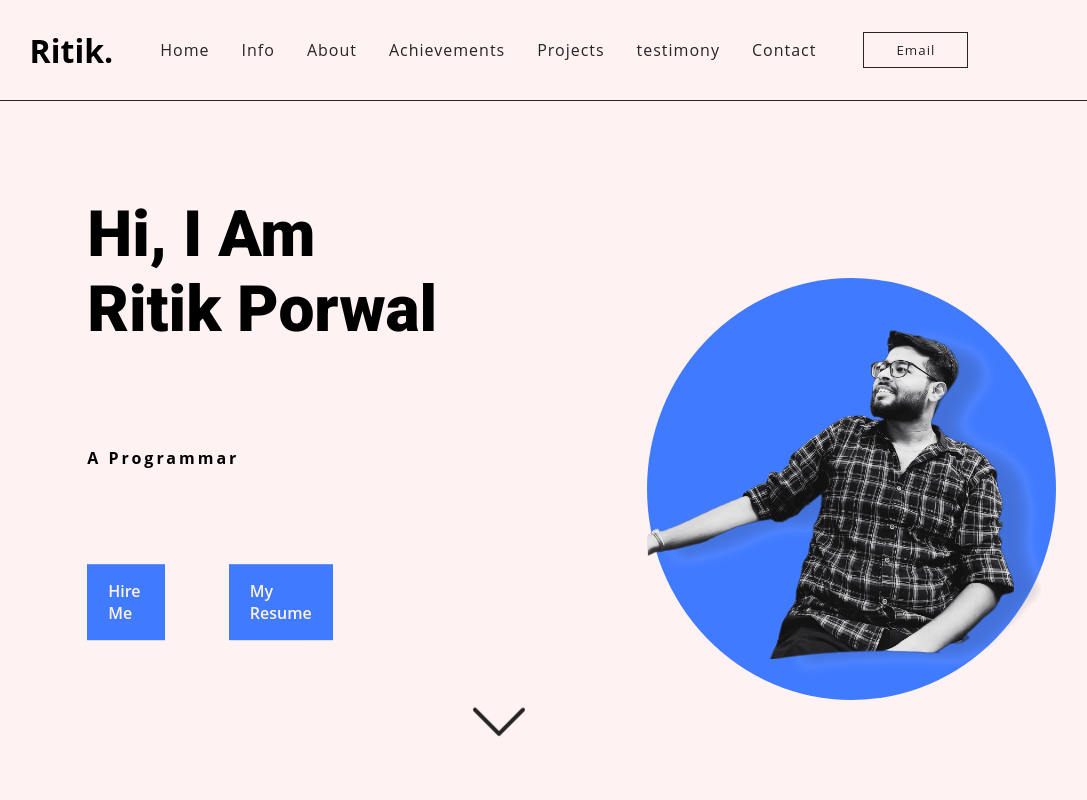
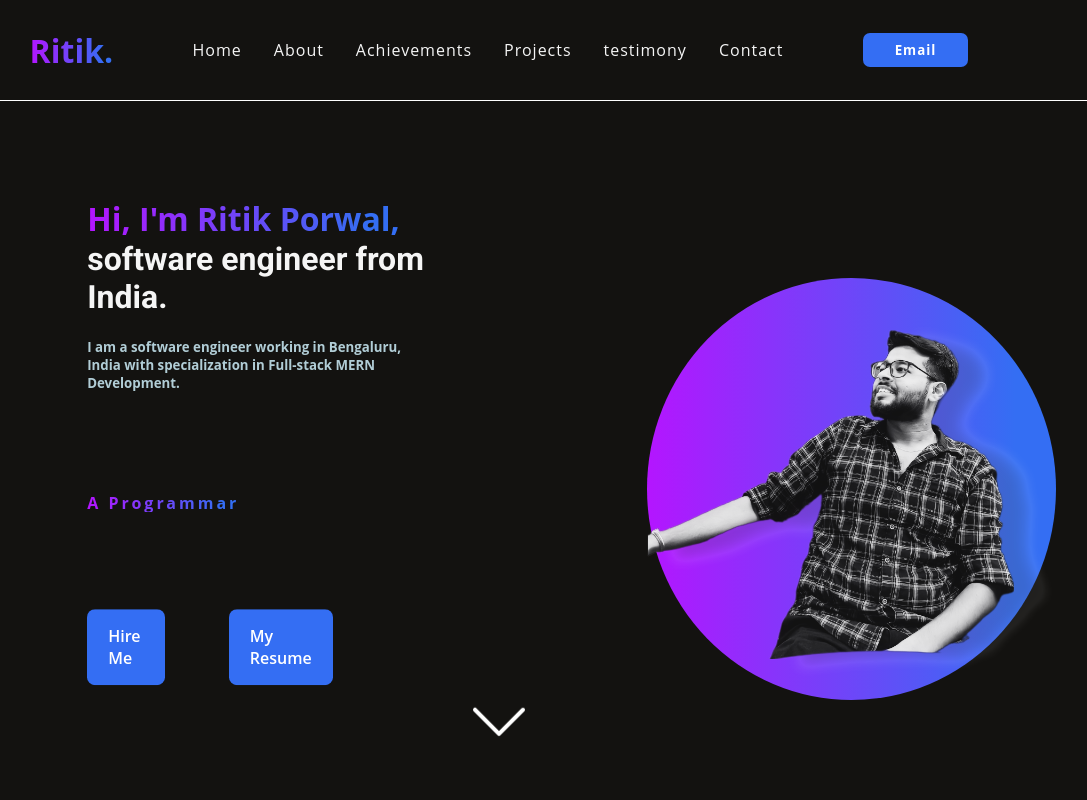
Before and after one commit to ritikporwal710/My-Portfolio-using-react, a React (Create React App) app: page / in a window 1280 px wide. Shown: the top 800 px of the page, without its empty margins (141-1228 px from the left). Built offline with nearby package versions, Linux system fonts and the light colour scheme.

Commit message:
adding home-page

```diff
--- a/src/App.js
+++ b/src/App.js
@@ -1,6 +1,6 @@
 import Header from "./components/Header";
 import Home from "./components/Home";
-import Info from "./components/Info";
+// import Info from "./components/Info";
 import Work from "./components/Work";
 import Timeline from "./components/Timeline";
 // import Testimonials from "./components/Testimonials";
@@ -8,14 +8,14 @@ import Contact from "./components/Contact";
 import { Toaster } from "react-hot-toast";
 import Footer from "./components/Footer";
 import Projects from "./components/Projects";
-
+import About from "./components/About";
 
 function App() {
   return (
     <>
       <Header />
       <Home />
-      <Info />
+      <About />
       <Work />
       <Timeline />
       <Projects />
--- a/src/components/Info.jsx
+++ b/src/components/About.jsx
@@ -1,7 +1,7 @@
 import React, { useState } from "react";
 import logoo from "../assets/ritik_black.png";
 
-const Info = () => {
+const About = () => {
   let tablinks = document.getElementsByClassName("tab-links");
   let tabcontents = document.getElementsByClassName("titles-content");
 
@@ -18,7 +18,7 @@ const Info = () => {
   const [activeTab, setActiveTab] = useState("skills");
 
   return (
-    <div id="info">
+    <div id="about">
       <div className="container">
         <div className="row">
           <div className="first">
@@ -133,4 +133,4 @@ const Info = () => {
   );
 };
 
-export default Info;
+export default About;
--- a/src/components/Header.jsx
+++ b/src/components/Header.jsx
@@ -11,11 +11,11 @@ const Header = () => {
 const NavContent = () => {
   return (
     <>
-      <h2>Ritik.</h2>
+      <h2 id="naming">Ritik.</h2>
       <div>
         <a href="#home">Home</a>
-        <a href="#info">Info</a>
-        <a href="#work">About</a>
+        {/* <a href="#info">Info</a> */}
+        <a href="#about">About</a>
         <a href="#timeline">Achievements</a>
         <a href="#projects">Projects</a>
         <a href="#testimonials">testimony</a>
--- a/src/components/Home.jsx
+++ b/src/components/Home.jsx
@@ -43,8 +43,10 @@ const Home = () => {
         <div>
           <motion.h1 {...animations.h1}>
 
-            Hi, I Am <br /> Ritik Porwal
+            <span id="naming"> Hi, I'm Ritik Porwal, </span> software engineer from India.
           </motion.h1>
+          <br />
+          <h5>I am a software engineer working in Bengaluru, India with specialization in Full-stack MERN Development.</h5>
           <Typewriter
             options={{
               strings: ["A Developer", "A Programmar", "A Problem solver"],
--- a/src/styles/info.scss
+++ b/src/styles/about.scss
@@ -1,4 +1,4 @@
-#info {
+#about {
   width: 100%;
   height: 100vh;
   padding: 6rem $p;
--- a/src/styles/app.scss
+++ b/src/styles/app.scss
@@ -4,7 +4,7 @@
 @import "statics";
 @import "header";
 @import "home";
-@import "info";
+@import "about";
 @import "work";
 @import "timeline";
 @import "projects";
--- a/src/styles/header.scss
+++ b/src/styles/header.scss
@@ -11,18 +11,23 @@ nav {
   z-index: 60;
   > h2 {
     font-size: 2rem;
+    color: whitesmoke;
   }
   > div {
     display: flex;
     align-items: center;
     gap: 2rem;
     a {
-      color: $color6;
+      color: whitesmoke;
       font-weight: 500;
       transition: all 0.2s;
       letter-spacing: 1px;
       &:hover {
         color: $color3;
+        background: linear-gradient(270deg, $color3 10%, #b415ff 100%);
+        background-clip: text;
+        -webkit-background-clip: text;
+        -webkit-text-fill-color: transparent;
       }
     }
 
@@ -32,15 +37,30 @@ nav {
   > a > button {
     border: 1px solid $color6_1;
     padding: 0.5rem 2rem;
-    background-color: $color1;
+    border: none;
+    border-radius: 7px;
+    background-color: $color3;
+    // font-weight: 500;
     cursor: pointer;
     color: $color6;
     letter-spacing: 1px;
     font-weight: 500rem;
+    font-weight: bold;
     transition: all 0.3s;
     &:hover {
-      background-color: $color6;
-      color: $color4;
+      background-color: rgb(246, 233, 233);
+      color: $color3;
+      border: none;
+      border-radius: 7px;
+      background: linear-gradient(270deg, $color3 10%, #b415ff 100%);
+      color: whitesmoke;
     }
   }
 }
+
+#naming {
+  background: linear-gradient(270deg, $color3 10%, #b415ff 100%);
+  background-clip: text;
+  -webkit-background-clip: text;
+  -webkit-text-fill-color: transparent;
+}
--- a/src/styles/home.scss
+++ b/src/styles/home.scss
@@ -16,7 +16,11 @@
         padding: 6rem;
 
         > h1 {
-          font: 900 4rem $text1;
+          font: 700 2rem $text1;
+          color: whitesmoke;
+        }
+        > h5 {
+          color: rgb(177, 205, 214);
         }
 
         .typewriterpara {
@@ -25,6 +29,11 @@
           height: 20px;
           letter-spacing: 3px;
           font-weight: bolder;
+          color: whitesmoke;
+          background: linear-gradient(270deg, $color3 10%, #B415FF 100%);
+  background-clip: text;
+  -webkit-background-clip: text;
+  -webkit-text-fill-color: transparent;
         }
 
         > div {
@@ -39,15 +48,25 @@
             // &:first-of-type {
             // css for hire me
             background-color: $color3;
-            color: $color1;
+            color: white;
             //   padding: 1rem 2.5rem;
             //   margin: 2px 2px;
             font-weight: 600;
             padding: 16px 21px;
             transition: all 0.3s;
             animation: updowntime 1s infinite linear alternate;
+            border: none;
+            border-radius: 8px;
             &:hover {
-              background-color: $color3_1;
+              background-color: rgb(246, 233, 233);
+              color: $color3;
+              border: none;
+              border-radius: 8px;
+              background: linear-gradient(270deg, $color3 10%, #B415FF 100%);
+              color: whitesmoke;
+  // background-clip: text;
+  // -webkit-background-clip: text;
+  // -webkit-text-fill-color: transparent;
               //   }
             }
             // &:last-of-type {
@@ -86,11 +105,15 @@
         position: absolute;
         z-index: -1;
         border-radius: 50%;
+        background: linear-gradient(270deg, $color3 10%, #B415FF 100%);
+
       }
       > img {
         width: 40vmax;
         object-fit: cover;
         height: 50vmax;
+
+
       }
     }
   }
@@ -105,3 +128,12 @@
     animation: animateSvg 0.7s infinite linear alternate;
   }
 }
+
+
+
+#naming{
+  background: linear-gradient(270deg, $color3 10%, #B415FF 100%);
+  background-clip: text;
+  -webkit-background-clip: text;
+  -webkit-text-fill-color: transparent;
+}
--- a/src/styles/statics.scss
+++ b/src/styles/statics.scss
@@ -1,17 +1,17 @@
 $text1: "Roboto", sans-serif;
 $text2: "Open Sans", sans-serif;
 
-$color1: #fef2f2;
+$color1: #131210;
 $color2: #5e1515;
 $color2_1: #5e1515;
-$color3: #407aff;
+$color3: #346ef3;
 $color3_1: #407aff;
 $color3_light: #6290fc;
 $color4: #fff;
-$color5: #252524;
-$color6: #252524;
-$color6_1: #252524;
-$color6_2: #252524;
+$color5: #fff;
+$color6: #fff;
+$color6_1: #fff;
+$color6_2: #fff;
 
 $p: 13.33vmax;
 $p_md: 7vmax;
```
